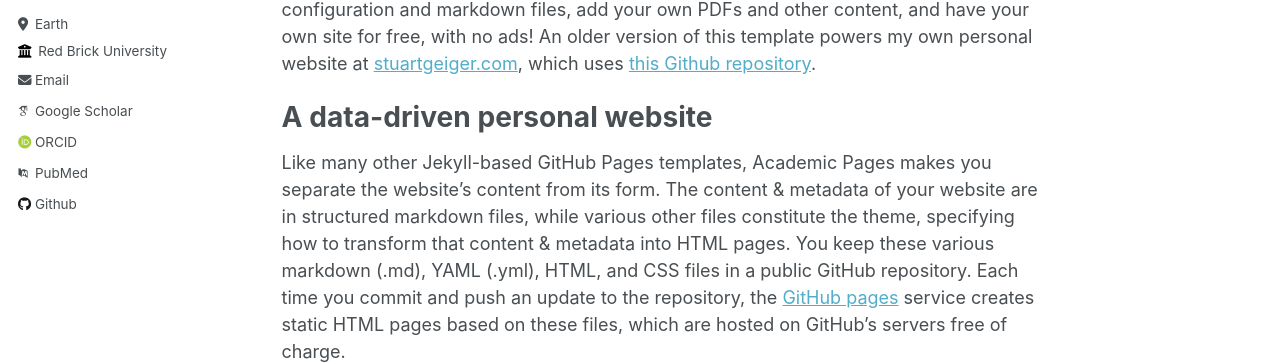
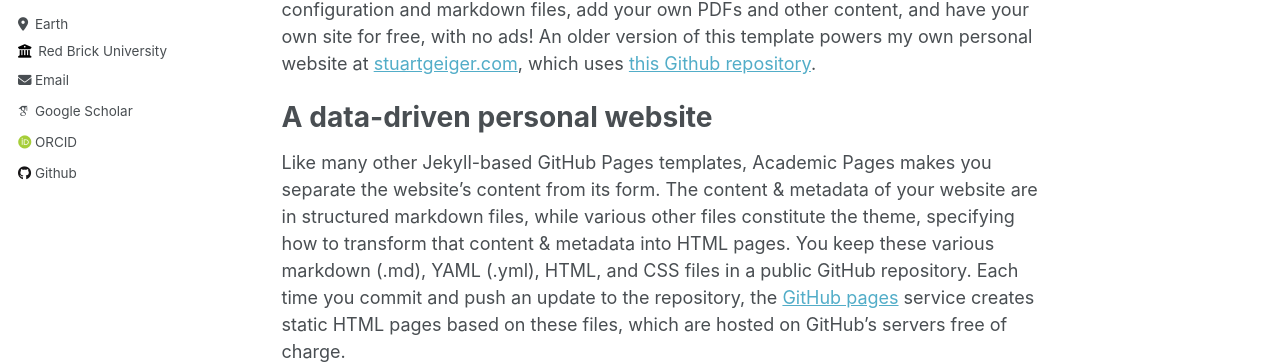
Before and after one commit to TituskKieu/home, a Jekyll site: the page built from _pages/about.md, in a window 1280 px wide. Shown: the part 369-733 px from the top of the page. Built offline with Jekyll 4.4.1, drawn with Linux system fonts in a browser that asks for light colours; some web fonts are replaced.

Commit message:
Update _config.yml

```diff
--- a/_config.yml
+++ b/_config.yml
@@ -31,21 +31,21 @@ author:
   email            : "none@example.org"
 
   # Academic websites
-  arxiv            : # URL - Update with the correct link to your profile
+  # arxiv            : # URL - Update with the correct link to your profile
   googlescholar    : "https://scholar.google.com/citations?user=PS_CX0AAAAAJ"
-  impactstory      : # URL
+  # impactstory      : # URL
   orcid            : "http://orcid.org/yourorcidurl"
-  semantic         : # URL
-  pubmed           : "https://www.ncbi.nlm.nih.gov/pubmed/?term=john+snow"
+  # semantic         : # URL
+  # pubmed           : "https://www.ncbi.nlm.nih.gov/pubmed/?term=john+snow"
   researchgate     : # URL
 
   # Repositories and software development
-  bitbucket        : # Username - Update with your username on the site
-  codepen          : # Username
-  dribbble         : # Username
+  # bitbucket        : # Username - Update with your username on the site
+  # codepen          : # Username
+  # dribbble         : # Username
   github           : "academicpages"
-  kaggle           : # Username
-  stackoverflow    : # User number or user number and name (i.e., use "1" or "1/jeff-atwood")
+  # kaggle           : # Username
+  # stackoverflow    : # User number or user number and name (i.e., use "1" or "1/jeff-atwood")
 
   # Social media
   # bluesky          : "bsky.app" # Replace this with you Bluesky username
```
